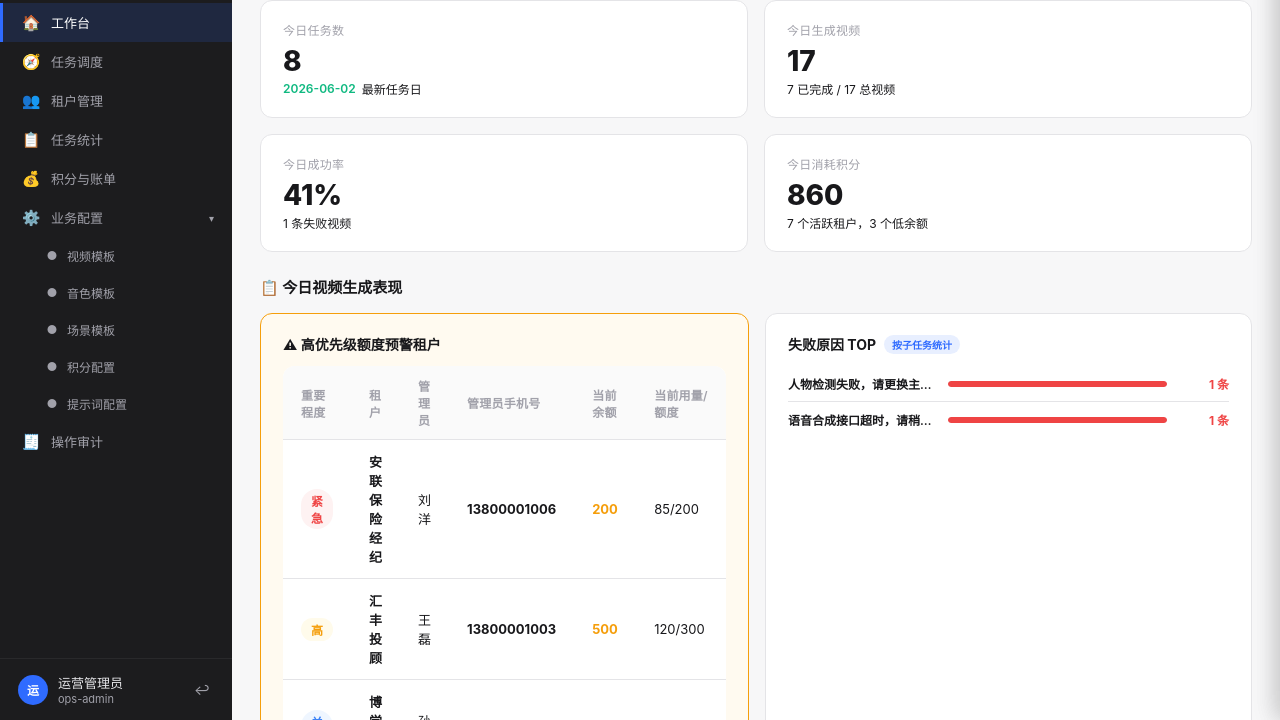
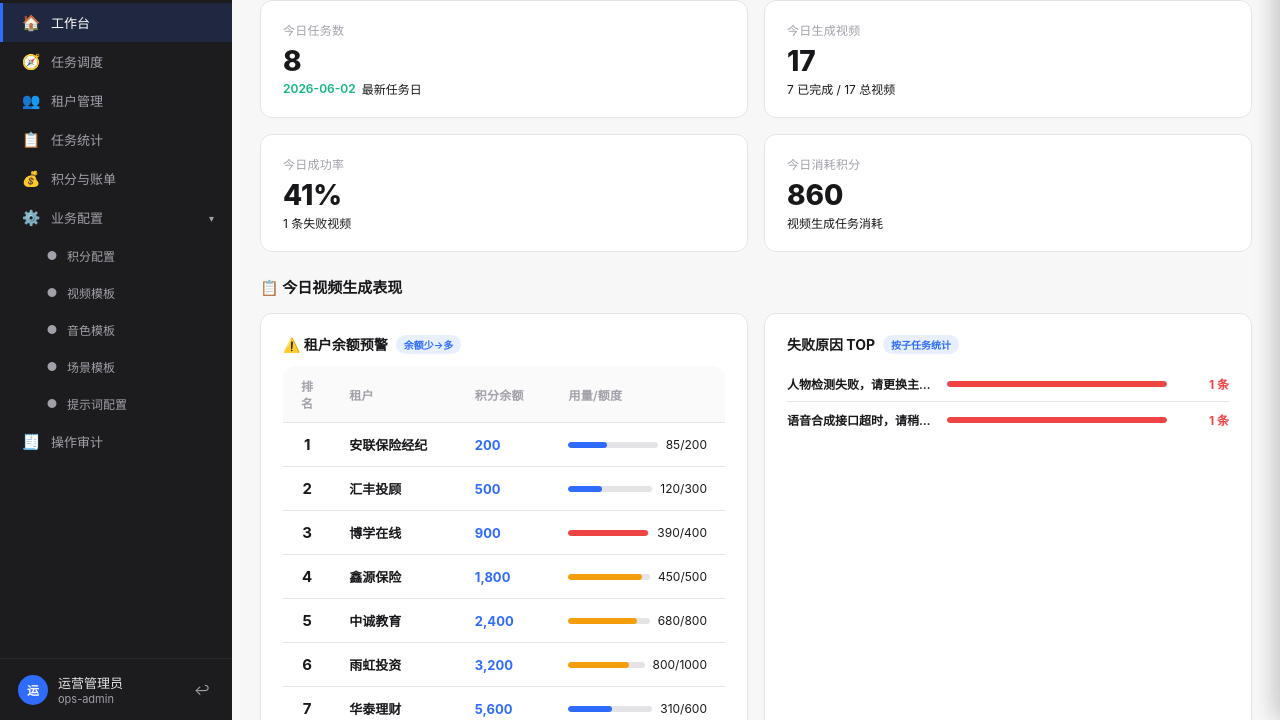
Before and after one commit to wsrongjie/aigc-html, a plain HTML site: page 后台web/后台运营控制台.html in a window 1280 px wide. Shown: the part 80-800 px from the top of the page. Drawn offline with Linux system fonts and the light colour scheme.

Commit message:
feat: 运营控制台多处优化
- 工作台：租户余额预警改为按积分升序排列，去掉活租户/低余额文字
- 任务调度：租户等级映射只保留 VIP客户/普通客户
- 租户管理详情：去掉已开通能力显示
- 任务统计：去掉取消/重试按钮，只保留详情查看
- 业务配置：积分配置移到子菜单首位，去掉一键超分计费项

```diff
--- a/后台web/后台运营控制台.html
+++ b/后台web/后台运营控制台.html
@@ -662,10 +662,10 @@
         <div class="nav-item" data-view="view-billing"><span class="nav-icon">💰</span> 积分与账单</div>
         <div class="nav-item nav-parent" data-toggle="business-config"><span class="nav-icon">⚙️</span> 业务配置 <span class="nav-caret">▾</span></div>
         <div class="nav-submenu" id="businessConfigSubmenu">
+            <div class="nav-item sub" data-view="view-credit-config"><span class="nav-icon">●</span> 积分配置</div>
             <div class="nav-item sub" data-view="view-template-config"><span class="nav-icon">●</span> 视频模板</div>
             <div class="nav-item sub" data-view="view-voice-config"><span class="nav-icon">●</span> 音色模板</div>
             <div class="nav-item sub" data-view="view-scene-config"><span class="nav-icon">●</span> 场景模板</div>
-            <div class="nav-item sub" data-view="view-credit-config"><span class="nav-icon">●</span> 积分配置</div>
             <div class="nav-item sub" data-view="view-prompt-config"><span class="nav-icon">●</span> 提示词配置</div>
         </div>
         <div class="nav-item" data-view="view-audit"><span class="nav-icon">🧾</span> 操作审计</div>
@@ -717,11 +717,11 @@
         <div class="panel active" id="view-dashboard">
             <div class="section-title">📋 今日视频生成表现</div>
             <div class="card-grid2" style="margin-bottom:20px">
-                <div class="info-card" style="border-color:#f59e0b;background:#fffaf0">
-                    <h4>⚠ 高优先级额度预警租户</h4>
+                <div class="info-card">
+                    <h4>⚠️ 租户余额预警 <span class="card-tag">余额少→多</span></h4>
                     <div class="table-wrap" style="border:none">
                         <table>
-                            <thead><tr><th>重要程度</th><th>租户</th><th>管理员</th><th>管理员手机号</th><th>当前余额</th><th>当前用量/额度</th></tr></thead>
+                            <thead><tr><th style="width:48px">排名</th><th>租户</th><th>积分余额</th><th>用量/额度</th></tr></thead>
                             <tbody id="alertTable"></tbody>
                         </table>
                     </div>
@@ -1408,9 +1408,7 @@ function normalizeScheduler(data) {
 
 function getDefaultTenantLevelName(tenant) {
     var name = tenant && tenant.name;
-    if (name === '雨虹投资' || name === '汇丰投顾') return 'VIP客户';
-    if (name === '华泰理财') return '大客户';
-    if (name === '安联保险经纪') return '试用客户';
+    if (name === '雨虹投资' || name === '汇丰投顾' || name === '华泰理财') return 'VIP客户';
     return '普通客户';
 }
 
@@ -1430,7 +1428,7 @@ function initData() {
         AppState.billingLogs = saved.billingLogs || AppState.billingLogs;
         AppState.releaseLogs = normalizeReleaseLogs(saved.releaseLogs || AppState.releaseLogs);
         AppState.voiceConfigs = saved.voiceConfigs || AppState.voiceConfigs;
-        AppState.pricingRules = saved.pricingRules || AppState.pricingRules;
+        AppState.pricingRules = normalizePricingRules(saved.pricingRules || AppState.pricingRules);
         AppState.templateConfigs = saved.templateConfigs || AppState.templateConfigs;
         AppState.sceneConfigs = saved.sceneConfigs || AppState.sceneConfigs;
         AppState.prompts = mergePromptDefaults(saved.prompts || []);
@@ -1448,8 +1446,8 @@ var AppState = {
         { id:'t002',name:'鑫源保险',industry:'保险',tenantLevel:'普通客户',status:'启用中',adminName:'李芳',adminPhone:'13800001002',adminEmail:'lif@xy-bx.com',dailyQuota:500,dailyUsed:450,concurrency:5,modelLevel:'标准',credits:1800,expiry:'2026-06-30',openedAt:'2025-06-01',features:['视频生成','语音合成'] },
         { id:'t003',name:'汇丰投顾',industry:'金融投顾',tenantLevel:'VIP客户',status:'启用中',adminName:'王磊',adminPhone:'13800001003',adminEmail:'wang@hf-ad.com',dailyQuota:300,dailyUsed:120,concurrency:3,modelLevel:'标准',credits:500,expiry:'2026-04-15',openedAt:'2025-12-01',features:['视频生成'] },
         { id:'t004',name:'中诚教育',industry:'教育培训',tenantLevel:'普通客户',status:'启用中',adminName:'陈静',adminPhone:'13800001004',adminEmail:'chenj@zc-edu.com',dailyQuota:800,dailyUsed:680,concurrency:8,modelLevel:'高级',credits:2400,expiry:'2027-01-31',openedAt:'2025-08-20',features:['视频生成','图片创作','语音合成','分镜管理','主体管理'] },
-        { id:'t005',name:'华泰理财',industry:'金融投顾',tenantLevel:'大客户',status:'启用中',adminName:'赵强',adminPhone:'13800001005',adminEmail:'zhaoq@ht-cf.com',dailyQuota:600,dailyUsed:310,concurrency:6,modelLevel:'标准',credits:5600,expiry:'2026-09-30',openedAt:'2025-04-10',features:['视频生成','分镜管理'] },
-        { id:'t006',name:'安联保险经纪',industry:'保险',tenantLevel:'试用客户',status:'启用中',adminName:'刘洋',adminPhone:'13800001006',adminEmail:'liuy@al-bx.com',dailyQuota:200,dailyUsed:85,concurrency:2,modelLevel:'仅内测',credits:200,expiry:'2026-05-30',openedAt:'2026-01-05',features:['视频生成'] },
+        { id:'t005',name:'华泰理财',industry:'金融投顾',tenantLevel:'VIP客户',status:'启用中',adminName:'赵强',adminPhone:'13800001005',adminEmail:'zhaoq@ht-cf.com',dailyQuota:600,dailyUsed:310,concurrency:6,modelLevel:'标准',credits:5600,expiry:'2026-09-30',openedAt:'2025-04-10',features:['视频生成','分镜管理'] },
+        { id:'t006',name:'安联保险经纪',industry:'保险',tenantLevel:'普通客户',status:'启用中',adminName:'刘洋',adminPhone:'13800001006',adminEmail:'liuy@al-bx.com',dailyQuota:200,dailyUsed:85,concurrency:2,modelLevel:'仅内测',credits:200,expiry:'2026-05-30',openedAt:'2026-01-05',features:['视频生成'] },
         { id:'t007',name:'博学在线',industry:'教育培训',tenantLevel:'普通客户',status:'启用中',adminName:'孙丽',adminPhone:'13800001007',adminEmail:'sunl@bx-edu.com',dailyQuota:400,dailyUsed:390,concurrency:4,modelLevel:'标准',credits:900,expiry:'2026-08-31',openedAt:'2025-09-12',features:['视频生成','图片创作','语音合成'] },
         { id:'t008',name:'众盈财富',industry:'金融投顾',tenantLevel:'普通客户',status:'已停用',adminName:'周浩',adminPhone:'13800001008',adminEmail:'zh@zy-cf.com',dailyQuota:1000,dailyUsed:0,concurrency:10,modelLevel:'高级',credits:0,expiry:'2026-02-28',openedAt:'2025-01-20',features:['视频生成','图片创作','语音合成','分镜管理','主体管理'] }
     ],
@@ -1515,7 +1513,6 @@ var AppState = {
     creditRate: 10,
     pricingRules: [
         { name:'图片生成', value:20, unit:'积分/张', scope:'按生成图片张数计费', status:'生效中' },
-        { name:'一键超分', value:5, unit:'积分/张', scope:'按图片张数计费', status:'生效中' },
         { name:'视频生成', type:'group', children:[
             { model:'wan2.7', resolution:'480p', label:'wan2.7 · 480p', value:15, unit:'积分/秒', scope:'wan2.7 模型 480p 视频计费' },
             { model:'wan2.7', resolution:'720p', label:'wan2.7 · 720p', value:20, unit:'积分/秒', scope:'wan2.7 模型 720p 视频计费' },
@@ -1539,7 +1536,7 @@ var AppState = {
         { id:'scene-warm-library', name:'温和书房口播场景', industry:'基金', ratio:'9:16', place:'书房', scene:'基金投教', tags:['基金投教','投教科普','温和'], desc:'书架与暖色灯光组合，适合理财科普和新手教育。', imageOriginal:'', imageExample:'', used:1589, status:'使用中' }
     ],
     scheduler: {
-        scenarioVersion: 'borrow-toggle-v2',
+        scenarioVersion: 'tenant-level-v2',
         updatedAt: '2026-06-29 10:30:18',
         gpuCards: [
             { id:'GPU-01', status:'running', assignedQueueId:'vip', assignedQueueName:'VIP队列', usedQueueId:'vip', usedQueueName:'VIP队列', tenant:'雨虹投资', taskId:'vt_201', runningTime:'04:18', borrowed:false },
@@ -1552,31 +1549,29 @@ var AppState = {
             { id:'GPU-08', status:'maintenance', assignedQueueId:'none', assignedQueueName:'不可调度', usedQueueId:'', usedQueueName:'', tenant:'', taskId:'', runningTime:'', borrowed:false }
         ],
         queues: [
-            { id:'vip', name:'VIP队列', desc:'大客户、VIP客户默认进入高优先级队列', baseConcurrency:4, running:4, waiting:2, avgWait:'3分18秒', allowBorrow:false, borrowedIn:0, reservedConcurrency:0 },
-            { id:'normal', name:'普通队列', desc:'普通客户、试用客户默认进入普通队列', baseConcurrency:3, running:1, waiting:0, avgWait:'9分42秒', allowBorrow:false, borrowedOut:0, reservedConcurrency:1 }
+            { id:'vip', name:'VIP队列', desc:'VIP客户默认进入高优先级队列', baseConcurrency:4, running:4, waiting:2, avgWait:'3分18秒', allowBorrow:false, borrowedIn:0, reservedConcurrency:0 },
+            { id:'normal', name:'普通队列', desc:'普通客户默认进入普通队列', baseConcurrency:3, running:1, waiting:0, avgWait:'9分42秒', allowBorrow:false, borrowedOut:0, reservedConcurrency:1 }
         ],
         tenantLevels: [
             { name:'VIP客户', queueId:'vip', queueName:'VIP队列', tenantCount:5, desc:'合同约定高优先级保障，默认使用 VIP 队列' },
-            { name:'大客户', queueId:'vip', queueName:'VIP队列', tenantCount:3, desc:'重点客户，进入高优先级队列' },
-            { name:'普通客户', queueId:'normal', queueName:'普通队列', tenantCount:18, desc:'标准服务等级，进入普通队列' },
-            { name:'试用客户', queueId:'normal', queueName:'普通队列', tenantCount:9, desc:'试用期客户，进入普通队列' }
+            { name:'普通客户', queueId:'normal', queueName:'普通队列', tenantCount:18, desc:'标准服务等级，进入普通队列' }
         ],
         taskPool: [
             { taskId:'vt_201', tenant:'雨虹投资', level:'VIP客户', queueId:'vip', queueName:'VIP队列', runningTime:'04:18', eta:'约 06:20 完成' },
-            { taskId:'vt_202', tenant:'华泰理财', level:'大客户', queueId:'vip', queueName:'VIP队列', runningTime:'02:41', eta:'约 04:10 完成' },
+            { taskId:'vt_202', tenant:'华泰理财', level:'VIP客户', queueId:'vip', queueName:'VIP队列', runningTime:'02:41', eta:'约 04:10 完成' },
             { taskId:'vt_203', tenant:'汇丰投顾', level:'VIP客户', queueId:'vip', queueName:'VIP队列', runningTime:'01:36', eta:'约 03:30 完成' },
             { taskId:'vt_206', tenant:'雨虹投资', level:'VIP客户', queueId:'vip', queueName:'VIP队列', runningTime:'00:58', eta:'约 02:50 完成' },
-            { taskId:'vt_209', tenant:'华泰理财', level:'大客户', queueId:'vip', queueName:'VIP队列', runningTime:'00:44', eta:'约 03:20 完成' },
+            { taskId:'vt_209', tenant:'华泰理财', level:'VIP客户', queueId:'vip', queueName:'VIP队列', runningTime:'00:44', eta:'约 03:20 完成' },
             { taskId:'vt_210', tenant:'汇丰投顾', level:'VIP客户', queueId:'vip', queueName:'VIP队列', runningTime:'00:31', eta:'约 03:10 完成' },
             { taskId:'vt_204', tenant:'鑫源保险', level:'普通客户', queueId:'normal', queueName:'普通队列', runningTime:'05:12', eta:'约 07:00 完成' },
         ],
         queueTasks: [
             { taskId:'vt_201', tenant:'雨虹投资', level:'VIP客户', queueName:'VIP队列', status:'running', gpu:'GPU-01', time:'运行 04:18', eta:'约 06:20 完成' },
-            { taskId:'vt_202', tenant:'华泰理财', level:'大客户', queueName:'VIP队列', status:'running', gpu:'GPU-02', time:'运行 02:41', eta:'约 04:10 完成' },
+            { taskId:'vt_202', tenant:'华泰理财', level:'VIP客户', queueName:'VIP队列', status:'running', gpu:'GPU-02', time:'运行 02:41', eta:'约 04:10 完成' },
             { taskId:'vt_203', tenant:'汇丰投顾', level:'VIP客户', queueName:'VIP队列', status:'running', gpu:'GPU-03', time:'运行 01:36', eta:'约 03:30 完成' },
             { taskId:'vt_206', tenant:'雨虹投资', level:'VIP客户', queueName:'VIP队列', status:'running', gpu:'GPU-04', time:'运行 00:58', eta:'约 02:50 完成' },
             { taskId:'vt_204', tenant:'鑫源保险', level:'普通客户', queueName:'普通队列', status:'running', gpu:'GPU-05', time:'运行 05:12', eta:'约 07:00 完成' },
-            { taskId:'vt_209', tenant:'华泰理财', level:'大客户', queueName:'VIP队列', status:'waiting', gpu:'-', time:'等待 01:25', eta:'约 03:20 完成' },
+            { taskId:'vt_209', tenant:'华泰理财', level:'VIP客户', queueName:'VIP队列', status:'waiting', gpu:'-', time:'等待 01:25', eta:'约 03:20 完成' },
             { taskId:'vt_210', tenant:'汇丰投顾', level:'VIP客户', queueName:'VIP队列', status:'waiting', gpu:'-', time:'等待 01:25', eta:'约 03:10 完成' }
         ]
     },
@@ -1679,7 +1674,7 @@ function renderDashboard() {
     document.getElementById('metricTaskSub').innerHTML = '<span class="metric-up">' + (latestTaskDate || '-') + '</span> 最新任务日';
     document.getElementById('metricSuccessSub').textContent = todayStats.completedVideos + ' 已完成 / ' + todayStats.videoCount + ' 总视频';
     document.getElementById('metricTenantsSub').textContent = todayStats.failedVideos + ' 条失败视频';
-    document.getElementById('metricCostSub').textContent = activeTenantCount + ' 个活跃租户，' + lowBalanceTenants + ' 个低余额';
+    document.getElementById('metricCostSub').textContent = '视频生成任务消耗';
 
     var trendMap = {};
     for (var td = 0; td < allTasks.length; td++) {
@@ -1720,23 +1715,22 @@ function renderDashboard() {
     document.getElementById('failureReasonTop').innerHTML = reasonHtml || '<div style="font-size:12px;color:var(--text-muted);padding:20px;text-align:center">暂无失败原因</div>';
 
     var alerts = AppState.tenants.filter(function(t) {
-        return t.status !== '已停用' && t.credits < 1000;
+        return t.status !== '已停用';
     }).sort(function(a, b) { return a.credits - b.credits; });
     var aHtml = '';
     for (var a = 0; a < alerts.length; a++) {
         var item = alerts[a];
-        var level = item.credits < 300 ? '紧急' : (item.credits < 700 ? '高' : '关注');
-        var levelCls = level === '紧急' ? 'status-failed' : (level === '高' ? 'status-warning' : 'status-trial');
+        var pct = Math.round(item.dailyUsed / item.dailyQuota * 100);
+        var barCls = pct > 90 ? ' danger' : (pct > 70 ? ' warn' : '');
+        var rankIcon = a + 1;
         aHtml += '<tr>' +
-            '<td><span class="status ' + levelCls + '">' + level + '</span></td>' +
+            '<td style="font-size:15px;font-weight:700;text-align:center">' + rankIcon + '</td>' +
             '<td><strong>' + item.name + '</strong></td>' +
-            '<td>' + item.adminName + '</td>' +
-            '<td><strong>' + (item.adminPhone || '-') + '</strong></td>' +
-            '<td><strong style="color:var(--orange)">' + item.credits.toLocaleString() + '</strong></td>' +
-            '<td>' + item.dailyUsed + '/' + item.dailyQuota + '</td>' +
+            '<td><strong style="color:var(--primary)">' + item.credits.toLocaleString() + '</strong></td>' +
+            '<td><div style="display:flex;align-items:center;gap:8px"><div class="bar" style="flex:1;min-width:60px"><div class="bar-fill' + barCls + '" style="width:' + pct + '%"></div></div><span style="font-size:12px;white-space:nowrap">' + item.dailyUsed + '/' + item.dailyQuota + '</span></div></td>' +
             '</tr>';
     }
-    document.getElementById('alertTable').innerHTML = aHtml || '<tr><td colspan="6" style="text-align:center;padding:24px;color:var(--text-muted)">暂无额度预警租户</td></tr>';
+    document.getElementById('alertTable').innerHTML = aHtml || '<tr><td colspan="4" style="text-align:center;padding:24px;color:var(--text-muted)">暂无租户数据</td></tr>';
 }
 
 // ===========================
@@ -2017,9 +2011,6 @@ function viewTenantDetail(id) {
 var stCls = t.status === '启用中' ? 'status-active' : 'status-stopped';
     var pct = Math.round(t.dailyUsed / t.dailyQuota * 100);
     var barCls = pct > 90 ? ' danger' : (pct > 70 ? ' warn' : '');
-    var featChips = '';
-    for (var i = 0; i < t.features.length; i++) { featChips += '<span class="chip chip-blue">' + t.features[i] + '</span> '; }
-
     var tenantLogs = AppState.billingLogs.filter(function(b) { return b.tenantId === t.id; }).slice(0, 10);
     var logHtml = '';
     for (var j = 0; j < tenantLogs.length; j++) {
@@ -2049,8 +2040,6 @@ var stCls = t.status === '启用中' ? 'status-active' : 'status-stopped';
         '<div class="kv-item"><span class="kv-label">当前额度</span><span class="kv-value">' + t.dailyQuota + '</span></div>' +
         '</div></div>' +
         '<div class="section-title">积分余额：<strong style="color:var(--primary)">' + t.credits.toLocaleString() + '</strong></div>' +
-        '<div class="section-title">已开通能力</div>' +
-        '<div style="margin-bottom:20px">' + featChips + '</div>' +
         '<div class="section-title">最近积分流水</div>' +
         '<table style="font-size:12px"><thead><tr><th>时间</th><th>类型</th><th>变动</th><th>备注</th></tr></thead><tbody>' + (logHtml || '<tr><td colspan="4" style="color:var(--text-muted);text-align:center;padding:20px">暂无流水</td></tr>') + '</tbody></table>' +
         '<div class="section-title" style="margin-top:20px">最近任务</div>' +
@@ -2134,6 +2123,10 @@ function normalizeReleaseLogs(logs) {
         if (item.title) item.title = item.title.replace(/Prompt/g, '提示词');
         return item;
     });
+}
+
+function normalizePricingRules(rules) {
+    return rules.filter(function(r) { return r.name !== '一键超分'; });
 }
 
 function inferModelTypeByNode(node) {
@@ -2399,9 +2392,7 @@ function renderTenantTaskDetail(tenantId, tasks) {
             '<td><strong>' + (t.totalCost || 0).toLocaleString() + '</strong></td>' +
             '<td style="font-size:12px">' + t.createdAt + '</td>' +
             '<td style="white-space:nowrap">' +
-                '<button class="btn btn-xs" onclick="openTaskDetail(\'' + t.taskId + '\')">详情</button> ' +
-                ((t.status === 'generating' || t.status === 'queued') ? '<button class="btn btn-xs btn-danger" onclick="cancelTask(\'' + t.taskId + '\')">取消</button> ' : '') +
-                (t.status === 'failed' || t.status === 'partial' ? '<button class="btn btn-xs" onclick="retryTask(\'' + t.taskId + '\')">重试</button>' : '') +
+                '<button class="btn btn-xs" onclick="openTaskDetail(\'' + t.taskId + '\')">详情</button>' +
             '</td></tr>';
     }
     el.innerHTML =
```
